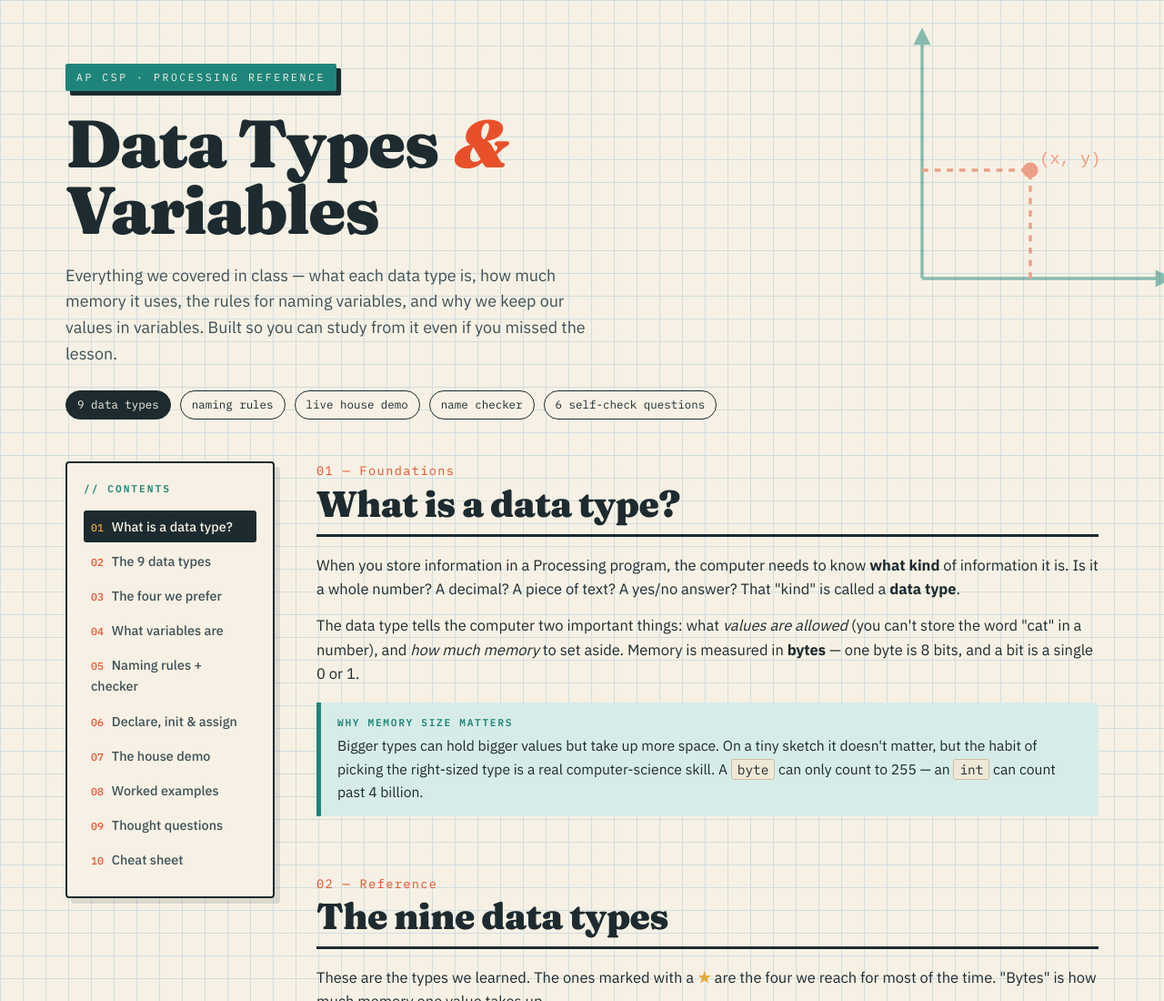
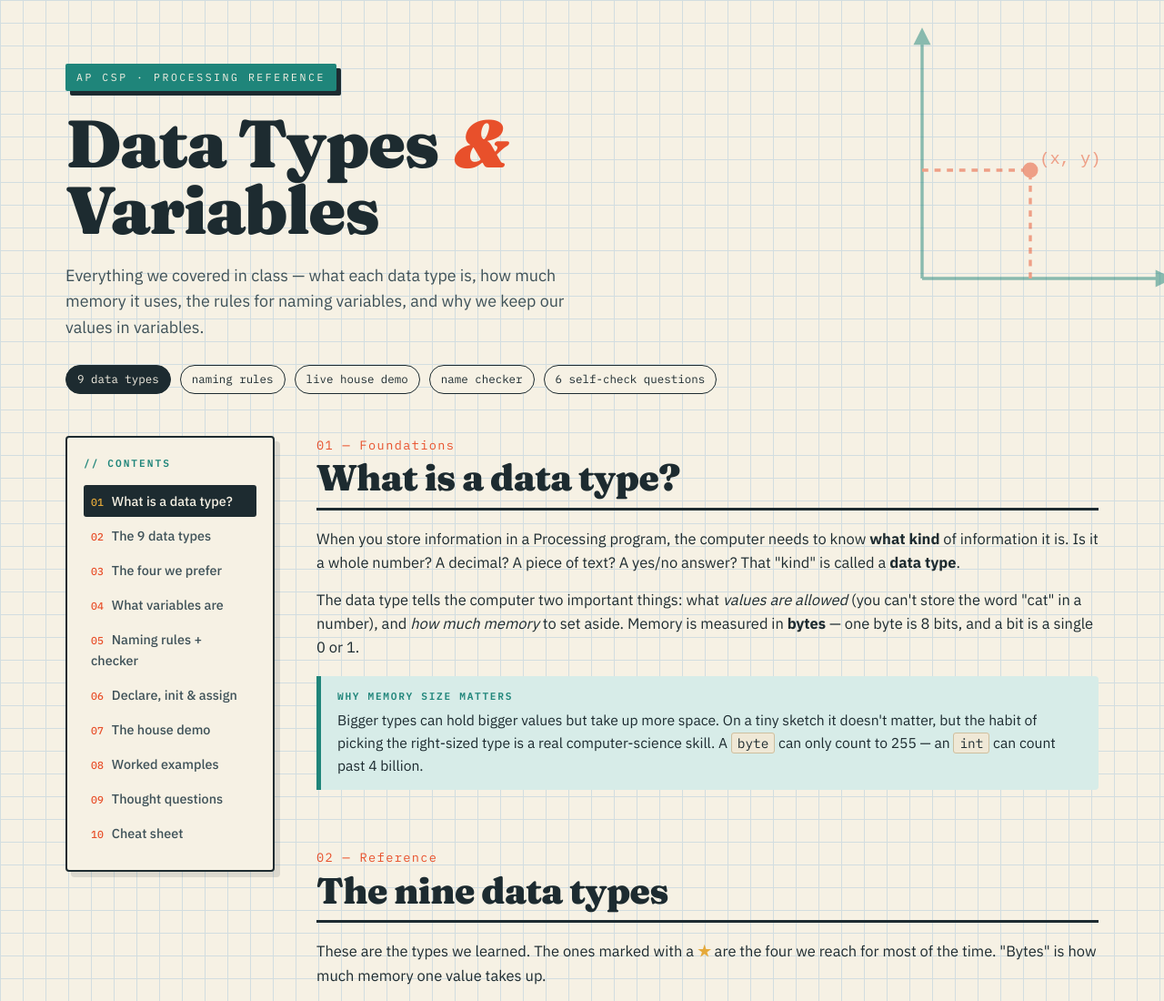
Before and after one commit to bobbybryant/APCSP-Processing-Java, a plain HTML site: page variables.html in a window 1280 px wide. Shown: the top 1100 px of the page at 91% size. Drawn offline with Linux system fonts and the light colour scheme.

Commit message:
Update variables.html

```diff
--- a/variables.html
+++ b/variables.html
@@ -315,7 +315,7 @@
     </svg>
     <span class="tag">AP CSP · Processing Reference</span>
     <h1 class="title">Data Types <span class="em">&amp;</span> Variables</h1>
-    <p class="lede">Everything we covered in class — what each data type is, how much memory it uses, the rules for naming variables, and why we keep our values in variables. Built so you can study from it even if you missed the lesson.</p>
+    <p class="lede">Everything we covered in class — what each data type is, how much memory it uses, the rules for naming variables, and why we keep our values in variables.</p>
     <div class="hero-meta">
       <span class="chip solid">9 data types</span>
       <span class="chip">naming rules</span>
```
